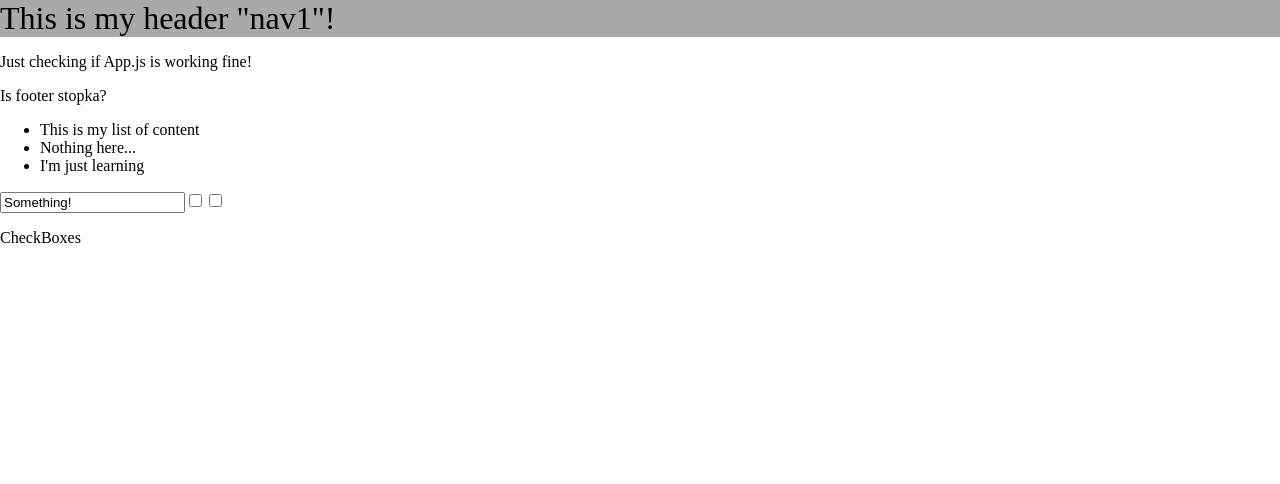
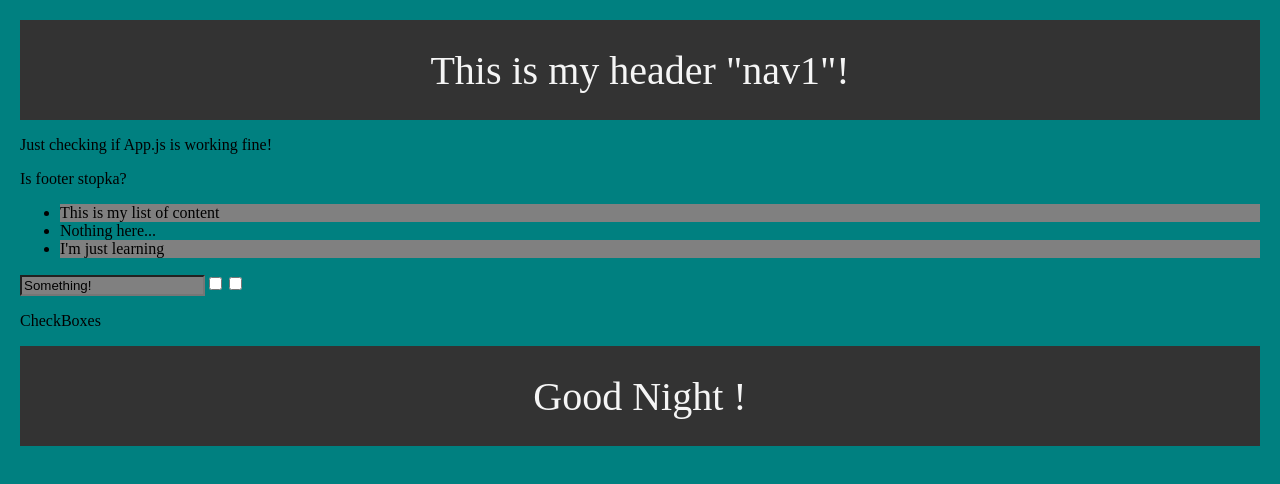
Before and after one commit to 226776/myReactLearningPro, a React (Create React App) app in the folder my6/: page / in a window 1280 px wide. Shown: the top 484 px of the page. Built offline with nearby package versions, Linux system fonts and the light colour scheme.

Commit message:
DayOfTime

```diff
--- a/my6/public/style.css
+++ b/my6/public/style.css
@@ -1,9 +1,22 @@
 
 body {
-    margin: 0;
+    margin: 20px;
+    background-color: teal;
 }
 
 .nav1 {
-    background-color: darkgray;
+    height: 100px;
+    background-color: #333;
     font-size: xx-large;
+    align-items: center;
+    color: whitesmoke;
+    margin-bottom: 15px;
+    text-align: center;
+    font-size: 40px;
+    display: flex;
+    justify-content: center;
 }
+
+.myList {
+    background-color: grey;
+}
--- a/my6/src/components/App.js
+++ b/my6/src/components/App.js
@@ -3,6 +3,8 @@ import React from 'react'
 import Footer from './Footer'
 import Head from './Head'
 import MainContent from './MainContent'
+
+import Head2 from './Head2'
 
 
 function App () {
@@ -14,6 +16,7 @@ function App () {
 
             <Footer />
             <MainContent />
+            <Head2>Something</Head2>
         </div>
     )
 
--- /dev/null
+++ b/my6/src/components/Head2.js
@@ -0,0 +1,28 @@
+import React from 'react'
+
+function Head2 (sek) {
+
+    console.log(sek)
+
+    const date = new Date()
+    const hours = date.getHours()
+    let dayOfTime
+
+    if (hours < 12) {
+        dayOfTime = "Morning"
+    } else if (hours >= 12 && hours < 17) {
+        dayOfTime = "Afternoon"
+    } else {
+        dayOfTime = "Night"
+    }
+
+    return (
+        <div>
+
+            <header className="nav1">Good {dayOfTime} ! </header>
+        </div>
+    )
+
+}
+
+export default Head2
--- a/my6/src/components/MainContent.js
+++ b/my6/src/components/MainContent.js
@@ -5,13 +5,13 @@ function MainContent () {
     return (
         <div>
             <ul>
-                <li>This is my list of content</li>
+                <li className="myList">This is my list of content</li>
                 <li>Nothing here...</li>
-                <li>I'm just learning</li>
+                <li className="myList">I'm just learning</li>
             </ul>
-            <input defaultValue="Something!" />
+            <input defaultValue="Something!" className="myList" />
             <input type="checkbox"></input>
-            <input type="checkbox" />
+            <input type="checkbox" className="myList"/>
             <p>CheckBoxes</p>
         </div>
     )
```
